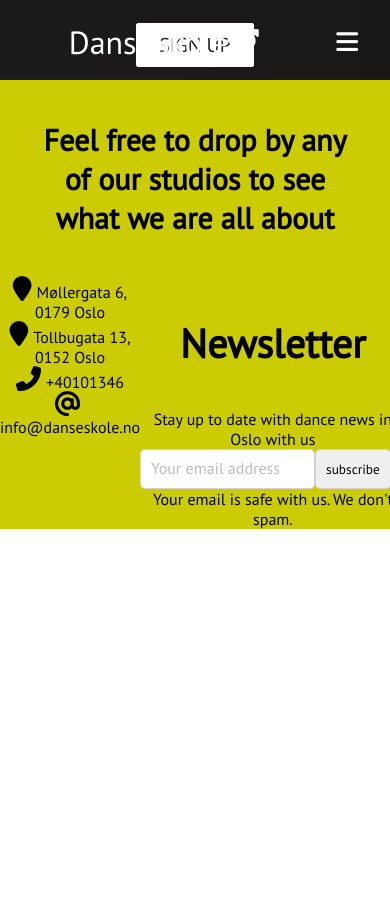
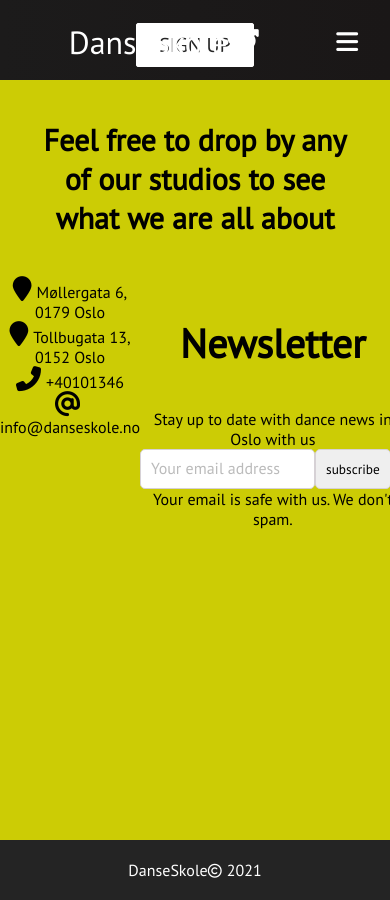
Before and after one commit to Jolanta27/Dance_Website, a React (Create React App) app: page /contact in a window 390 px wide. Before the commit the page ends 853 px from the top, so only its background shows below. Built offline with nearby package versions, Linux system fonts and the light colour scheme; a web font is replaced by a local one.

Commit message:
fixed mobile version of timetable side

```diff
--- a/src/components/Contact.css
+++ b/src/components/Contact.css
@@ -1,5 +1,6 @@
 .main_ {
-    background-color: #CCCC05;
+  background-color: #CCCC05;
+  height: 90vh;
 }
 .main1 {
     display: flex;
--- a/src/components/Timetable.css
+++ b/src/components/Timetable.css
@@ -3,15 +3,16 @@
 }
 h1.welcome_ {
     font-size: 45px;
-    padding-top: 80px;
+    padding-top: 70px;
 }
 img.TimeTablePic {
     display: block;
     margin: auto;
 }
 .info_schedule {
-    padding-top: 20px;
+    padding-top: 30px;
 }
+
 .timetable > p {
     font-size: 30px;
 }
@@ -29,8 +30,8 @@ img.TimeTablePic {
     h1.welcome_ {
         font-size: 30px;
     }
-
     .timetable > p {
         font-size: 25px;
     }
+
 }
--- a/src/components/pages/Contact.js
+++ b/src/components/pages/Contact.js
@@ -19,7 +19,9 @@ function Contact() {
       <Newsletter />
       </div>
      </div>
-
+     <div className="copy-rights">
+        <p>DanseSkole<i className="far fa-copyright"></i>2021</p>
+    </div>
     </>
   );
 }
--- a/src/components/pages/Signup.js
+++ b/src/components/pages/Signup.js
@@ -6,6 +6,9 @@ function SignUp() {
   return (
     <>
     <SignUpForm />
+    <div className="copy-rights">
+        <p>DanseSkole<i className="far fa-copyright"></i>2021</p>
+    </div>
   </>
   );
 }
```
